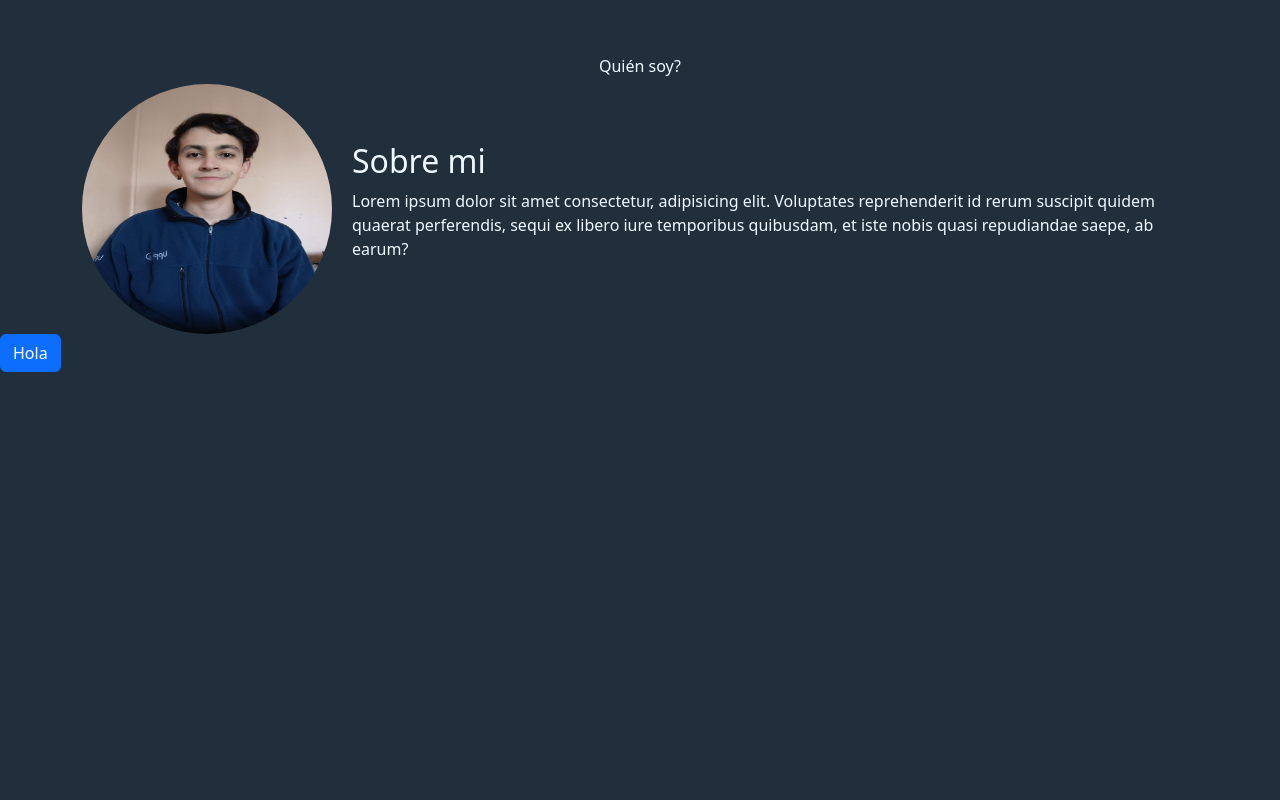
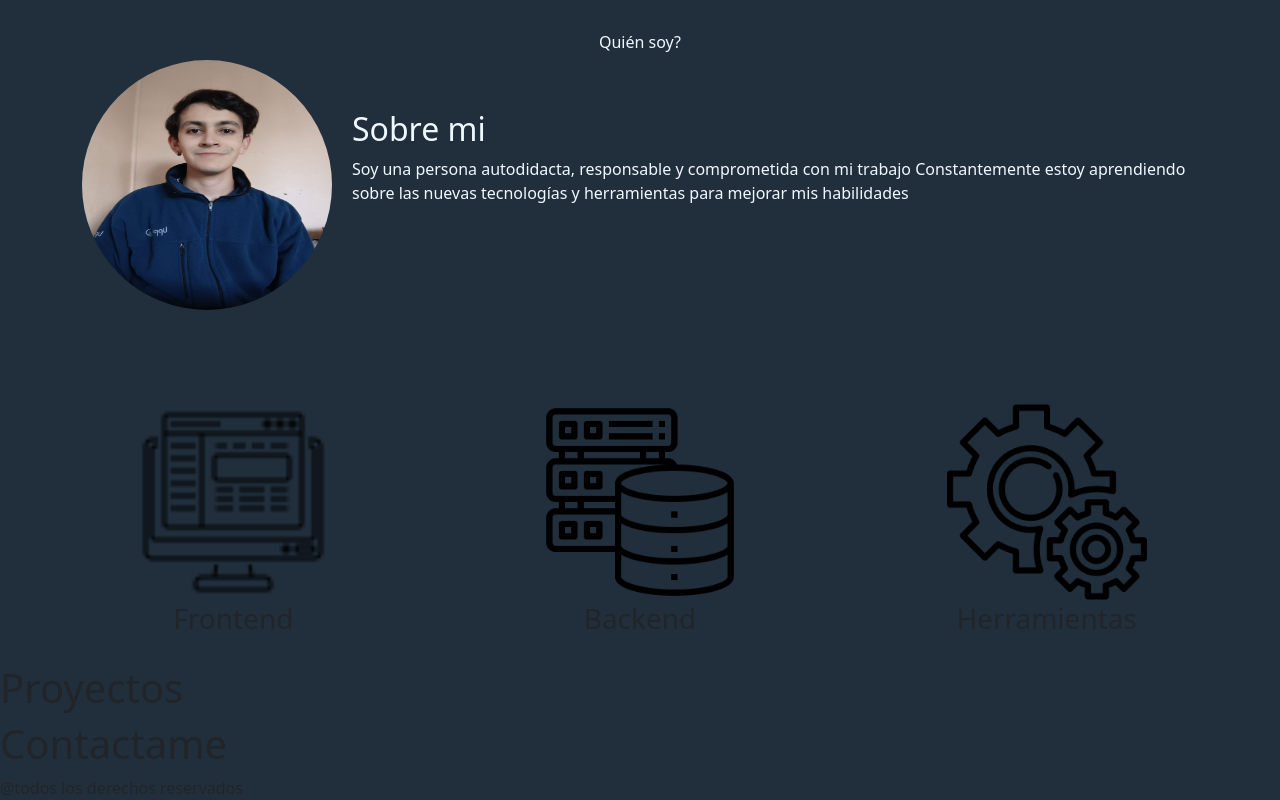
Before and after one commit to juanHernandezGlz/portafolio, a plain HTML site: page index.html in a window 1280 px wide. Shown: the part 722-1522 px from the top of the page. Before the commit the page ends 1094 px from the top, so only its background shows below. Drawn offline with nearby package versions, Linux system fonts and the light colour scheme.

Commit message:
update-Tools-Proyects-Contact

```diff
--- a/css/estilo.css
+++ b/css/estilo.css
@@ -67,3 +67,50 @@
 .divResumen{
     margin-left: 20px;
 }
+
+.containerTools{
+    display: flex;
+    justify-content: center;
+    flex-wrap: wrap;
+    gap: 20px;
+    margin-top: 20px;
+    /* place-items: center; */
+}
+
+.tool-item {
+    display: flex;
+    flex-direction: column;
+    align-items: center;
+    width: calc(33.333% - 40px);
+    box-sizing: border-box;
+    margin-bottom: 20px;
+}
+
+.tool-item img {
+    max-width: 100%;
+    height: auto;
+}
+
+@media (max-width: 768px) {
+    .tool-item {
+        width: calc(50% - 40px);
+    }
+}
+
+@media (max-width: 480px) {
+    .tool-item {
+        width: 100%;
+    }
+}
+
+/* .frontend{
+    width: 50%;
+}
+
+.backend{
+    width: 50%;
+}
+
+.herramientas{
+    width: 50%;
+} */
--- a/index.html
+++ b/index.html
@@ -23,10 +23,10 @@
             <h6 id="h6Titulo">Hola soy <i class="fa-solid fa-hands"></i></h6>
             <div class="tituloQuienSoy">
                 <h1 id="h1Titulo">Juan</h1>
-                <h1 id="h1Titulo">Hernández Gonzalez</h1>
+                <h1 id="h1Titulo">Hernández González</h1>
             </div>
             <div class="TextoQuienSoy">
-                <p id="Loremm">Lorem ipsum dolor sit amet consectetur adipisicing elit. Libero, facere sapiente a labore minima eum voluptatibus explicabo iste qui hic, assumenda ea similique quia velit voluptatem. Recusandae quasi at minima.</p>
+                <p id="Loremm">Ingeniero civil en informática ||</p>
             </div>
         </div>
     </div>
@@ -44,17 +44,54 @@
                 <div class="divResumen">
                     <h2 id="h2Titulo">Sobre mi</h2>
                     <div>
-                        <p id="Loremm">Lorem ipsum dolor sit amet consectetur, adipisicing elit. Voluptates reprehenderit id rerum suscipit quidem quaerat perferendis, sequi ex libero iure temporibus quibusdam, et iste nobis quasi repudiandae saepe, ab earum?</p>
+                        <p id="Loremm">Soy una persona autodidacta, responsable y comprometida con mi trabajo
+                            Constantemente estoy aprendiendo sobre las nuevas tecnologías y herramientas para mejorar mis habilidades
+                        </p>
+                        <br>
+                        <p id="Loremm"></p>
                     </div>
                 </div>
             </div>
+            <br><br><br>
+
         </div>
+        <!-- Herramientas -->
+        <div class="containerTools">
+            <div class="tool-item">
+                <img id="imgFront" src="img/front-end.png" alt="Frontedn" style="width: 200px; height: 200px;">
+                <h3>Frontend</h3>
+
+            </div>
+            <div class="tool-item">
+                <img src="img/backend.png" alt="Backend" style="width: 200px; height: 200px;">
+                <h3>Backend</h3>
+            </div>
+            <div class="tool-item">
+                <img src="img/settings.png" alt="Herramientas" style="width: 200px; height: 200px;">
+                <h3>Herramientas</h3>
+            </div>
+        </div>
+
+        <!-- Proyectos -->
+        <div class="containerProy">
+            <h1>Proyectos</h1>
+        </div>
+
+        <!-- Contacto -->
+        <div class="containerContacto">
+            <h1>Contactame</h1>
+            <div>
+                <form action="">
+
+                </form>
+            </div>
+        </div>
+
     </div>
 
 
 
 
-    <footer></footer>
-    <button class="btn btn-primary">Hola</button>
+    <footer>@todos los derechos reservados</footer>
 </body>
 </html>
```
Also changed, not shown: img/backend.png (added), img/front-end.png (added), img/settings.png (added).
